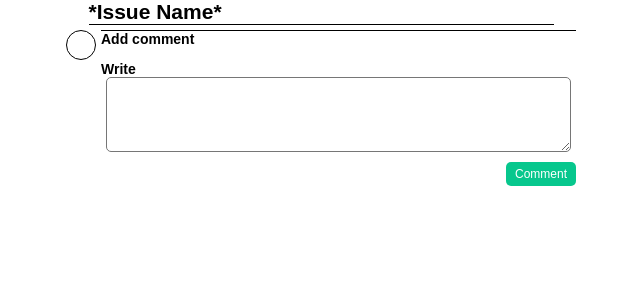
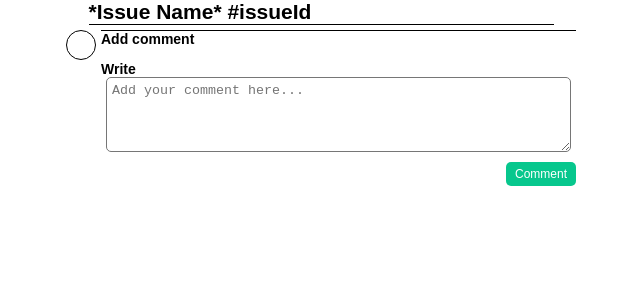
Before and after one commit to MarkoTomic97/Komentari, a React (Create React App) app in the folder frontend/: page / in a window 1280 px wide. Shown: the top 300 px of the page, without its empty margins (319-959 px from the left). Built offline with nearby package versions, Linux system fonts and the light colour scheme.

Commit message:
v0.0.3.1

```diff
--- a/frontend/src/App.js
+++ b/frontend/src/App.js
@@ -26,7 +26,7 @@ function App() {
     <>
         <div className="container">
           <div className="top-container">
-            <h2 className="issue-name">*Issue Name*</h2>
+            <h2 className="issue-name">*Issue Name* #issueId</h2>
           </div>
           <div className="main-container">
             {
@@ -53,6 +53,7 @@ function App() {
                   value={comment}
                   onChange={onChangeHandler}
                   onInput={checkInput}
+                  placeholder="Add your comment here..."
                   className="input-box"
                   id="textInput"
                 />
```
